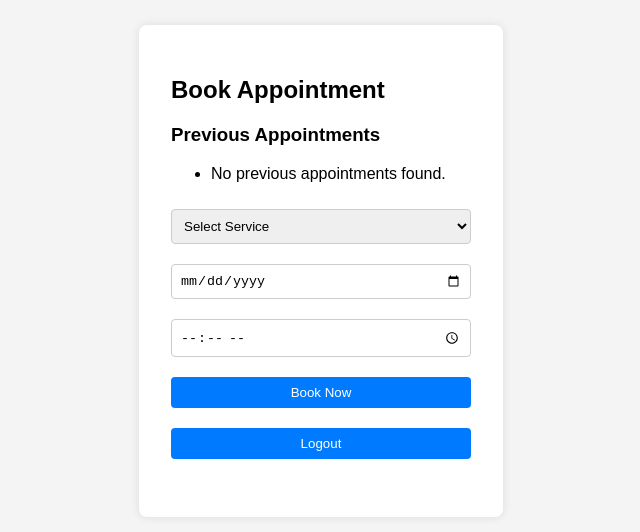
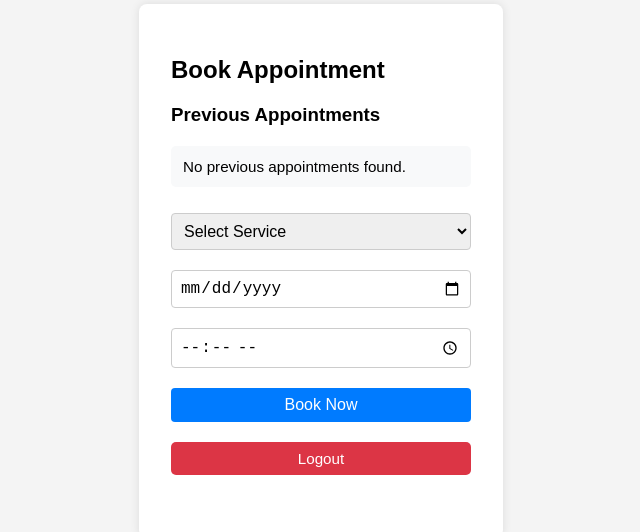
Before and after one commit to Prakash5459/Appointment-App, a plain HTML site: page dashboard.html in a window 1280 px wide. Shown: the part 129-661 px from the top of the page, without its empty margins (319-959 px from the left). Drawn offline with Linux system fonts and the light colour scheme.

Commit message:
Update styles.css

```diff
--- a/styles.css
+++ b/styles.css
@@ -23,6 +23,7 @@ input, select, button {
   margin-bottom: 10px;
   border: 1px solid #ccc;
   border-radius: 4px;
+  font-size: 1rem;
 }
 
 button {
@@ -35,3 +36,53 @@ button {
 button:hover {
   background-color: #0056b3;
 }
+
+/* Reusable button styles */
+.btn {
+  padding: 0.5rem 1rem;
+  border: none;
+  border-radius: 5px;
+  font-size: 0.95rem;
+  cursor: pointer;
+  transition: background-color 0.2s ease-in-out;
+}
+
+/* Logout button */
+.btn-logout {
+  background-color: #dc3545;
+  color: white;
+  margin-bottom: 15px;
+}
+
+.btn-logout:hover {
+  background-color: #c82333;
+}
+
+/* Delete button */
+.btn-delete {
+  background-color: #6c757d;
+  color: white;
+  margin-left: 10px;
+}
+
+.btn-delete:hover {
+  background-color: #5a6268;
+}
+
+/* Appointment list styles (optional enhancements) */
+#appointmentList {
+  list-style-type: none;
+  padding: 0;
+  margin-top: 20px;
+}
+
+#appointmentList li {
+  background: #f8f9fa;
+  padding: 0.75rem;
+  margin-bottom: 10px;
+  border-radius: 5px;
+  font-size: 0.95rem;
+  display: flex;
+  justify-content: space-between;
+  align-items: center;
+}
```
